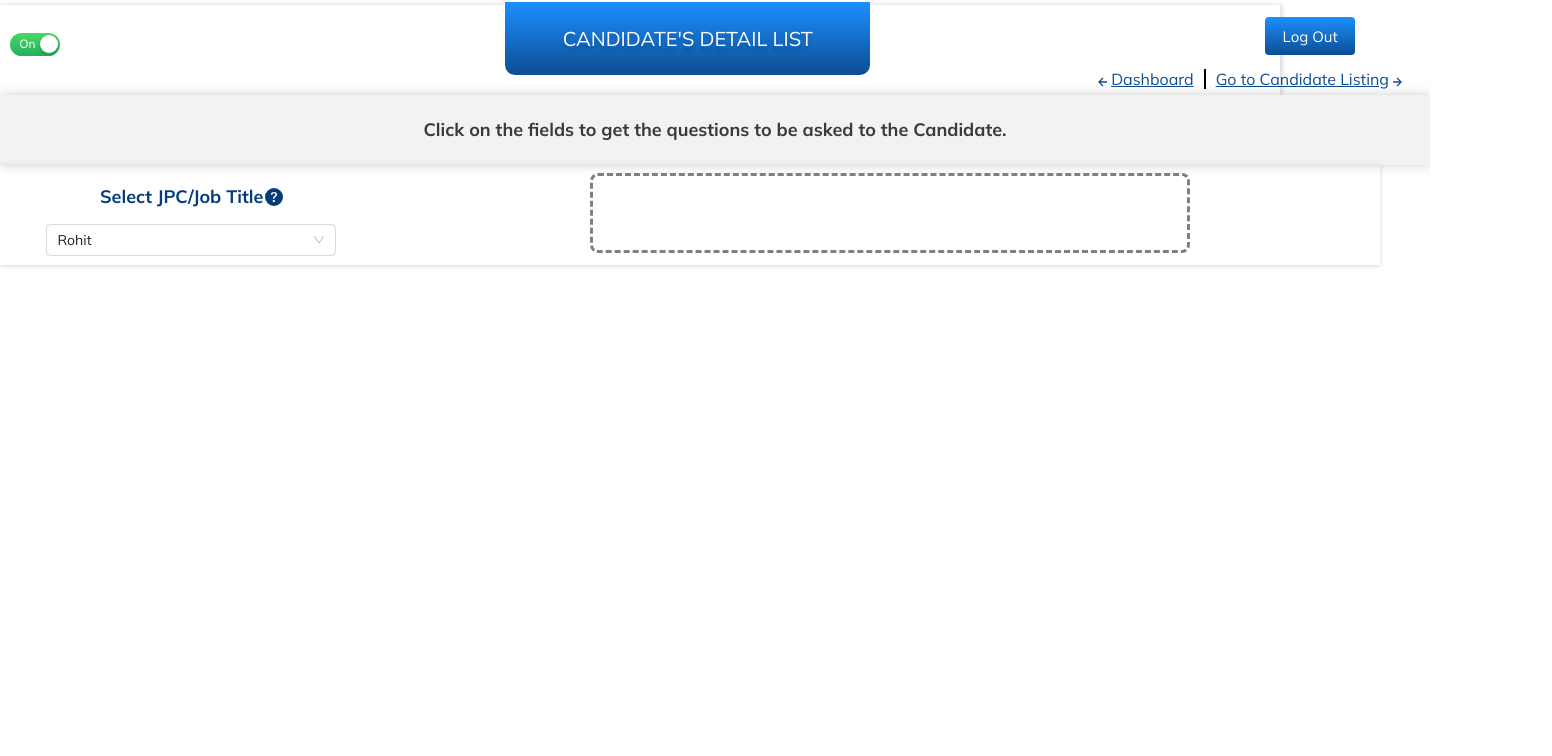
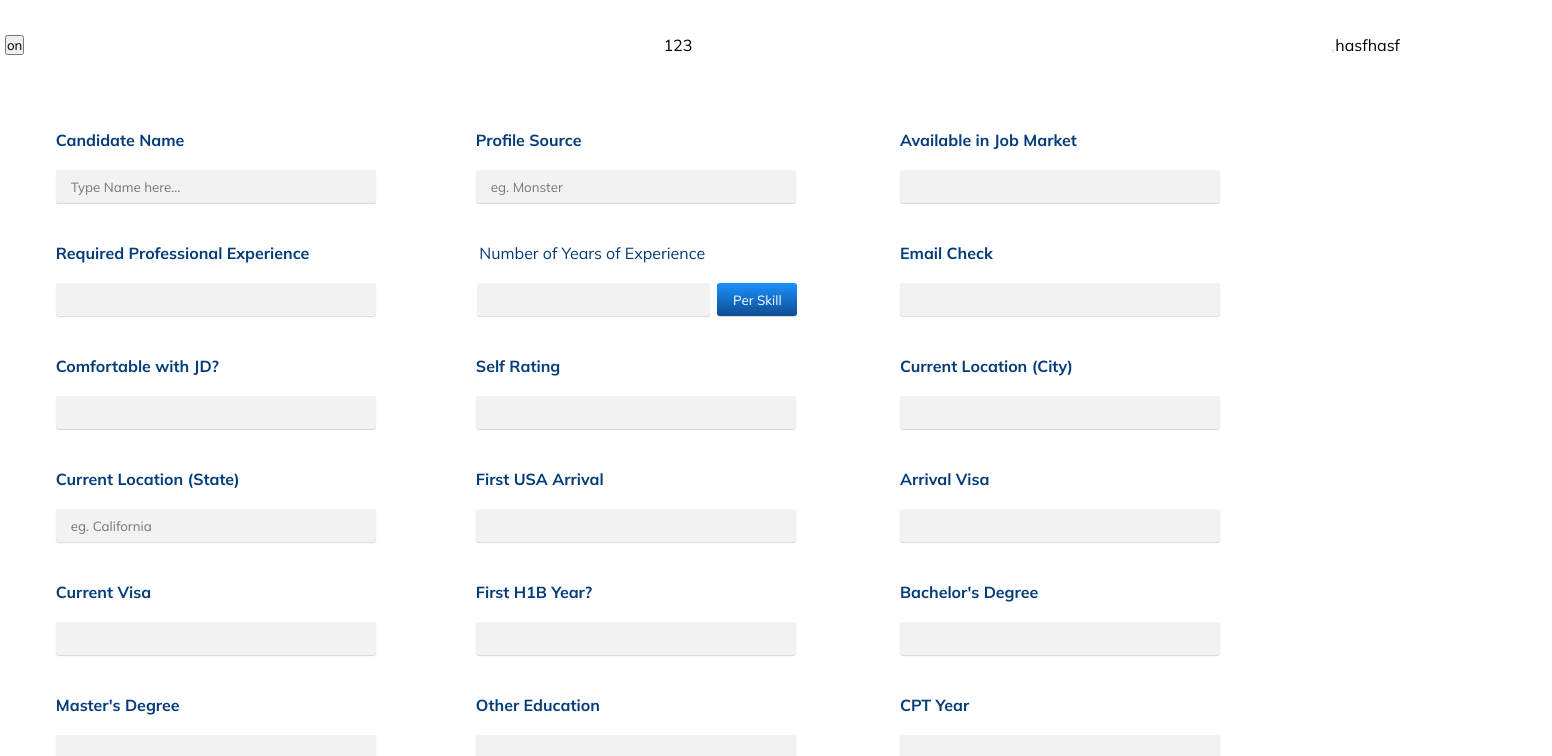
Before and after one commit to akramws/crm-practice, a React (Create React App) app: page /form in a window 1280 px wide. Shown: the top 756 px of the page, 1552 px wide, since content can reach past the window. Built offline with nearby package versions, Linux system fonts and the light colour scheme.

Commit message:
Body Form

```diff
--- a/src/Component/CandidateForm.jsx
+++ b/src/Component/CandidateForm.jsx
@@ -1,82 +1,30 @@
-import { Switch } from 'antd';
 import React from 'react';
+import CandidateFormBody from './CandidateFormBody';
 import './Style/Form.css';
-import { BiLeftArrowAlt } from "react-icons/bi";
-import { BiRightArrowAlt } from "react-icons/bi";
-import { BsQuestionCircleFill } from "react-icons/bs";
-
-import { Tooltip } from 'antd';
-import { Select, Tag } from 'antd';
-
-
 const CandidateForm = () => {
-  const onSearch = (value = "") => {
-    console.log('search:', value);
-  };
-
   return (
-    <div>
-      <div className='main-form-div'>
+    <>
+      <div>
         <div className='headerdiv'>
+          <button>on</button>
           <div>
-            <Switch checkedChildren="On" unCheckedChildren="Off" defaultChecked color={"green"} className='on-off-btn'></Switch><br /><p className='scripton'>Script On</p></div>
-          <div className='candidatesdetailslist-box'>
-            CANDIDATE'S DETAIL LIST
+            123
           </div>
-          <div className='logout-div'>
-
-            <button className='logout-header-form-btn'>Log Out</button><br /><br />
-            <p className='Dashboard-Go-to-Candidate-Listing-p'><span><BiLeftArrowAlt className='leftarro-icon' />
-              <lable className='underline-words' href='Dashboard'>Dashboard</lable></span>
-              <span><lable id='go-to' className='underline-words' href='Dashboard'>Go to Candidate Listing</lable><BiRightArrowAlt className='leftarro-icon' /></span></p>
-
+          <div>
+            <button></button>
+            <span>hasf</span>
+            <span>hasf</span>
           </div>
         </div>
+        <div>
 
+        </div>
+        <div>
+
+        </div>
       </div>
-      <div className='content-questions-line-div'>
-        Click on the fields to get the questions to be asked to the Candidate.
-      </div>
-      <div className='footer-form-div'>
-        <div className='Select-JPC-Job-Title-div'>
-          <label className='Select-JPC'>Select JPC/Job Title<BsQuestionCircleFill className='question-lable-icon' /></label><br />
-          <Select
-            className='select-option-form'
-            defaultValue="Rohit"
-            optionFilterProp="children"
-
-            onSearch={onSearch}
-            style={{ width: '160%' }}
-            filterOption={(input, option) =>
-              (option?.label ?? '').toLowerCase().includes(input.toLowerCase())
-            }
-            options={[
-              {
-                value: 'jack',
-                label: 'Jack',
-              },
-              {
-                value: 'lucy',
-                label: 'Lucy',
-              },
-              {
-                value: 'tom',
-                label: 'Tom',
-              },
-            ]}
-          /></div>
-        <div className='text-italic-pop'>
-
-          <Tooltip color={"#26AD5F 0% 0% no-repeat padding-box"} className='toooltips-box' placement="left" title="  Must have Skills"  >
-            <div className='dase-dase-box'></div></Tooltip>
-        </div>
-
-
-
-      </div>
-
-
-    </div>
+      <CandidateFormBody />
+    </>
   )
 }
 
```
